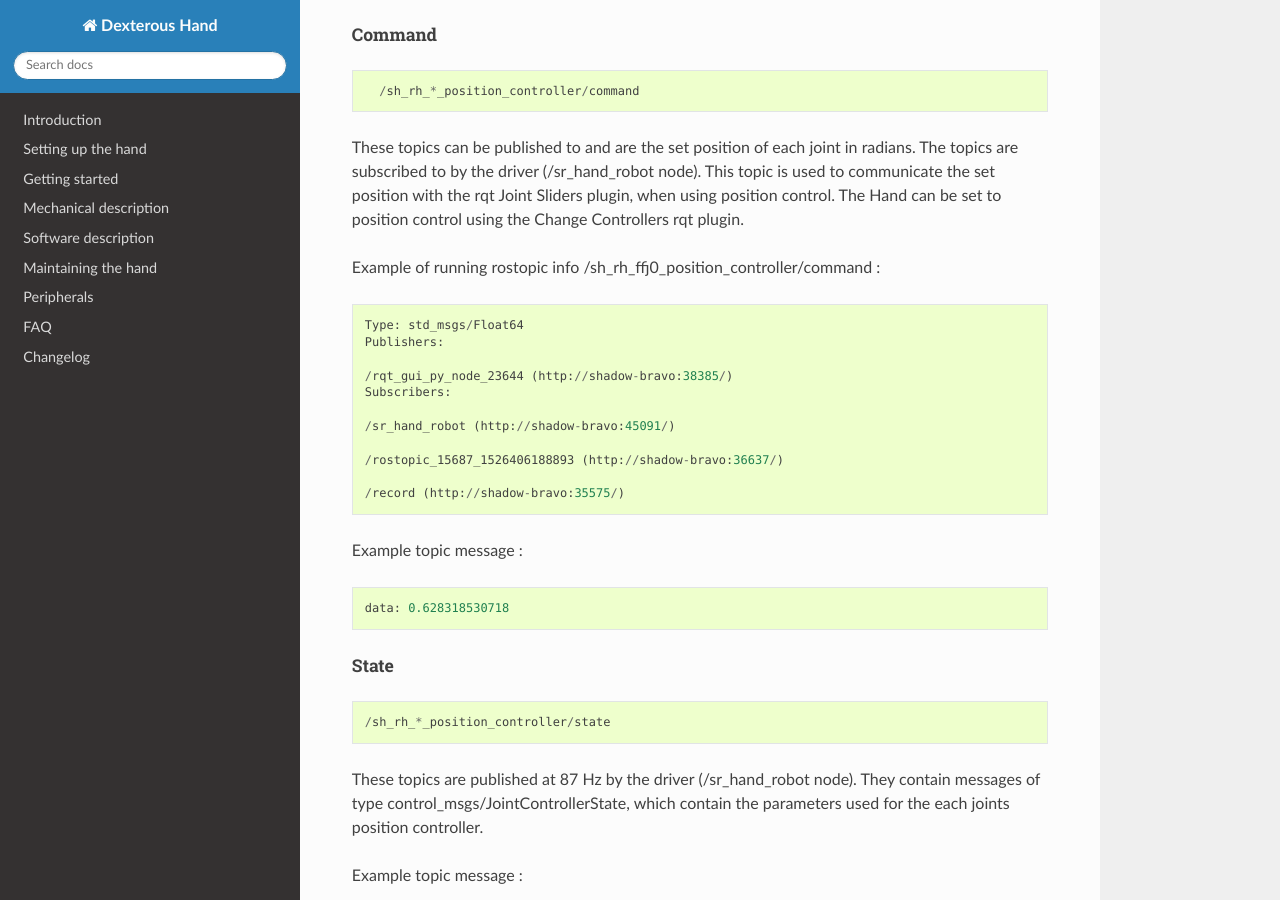
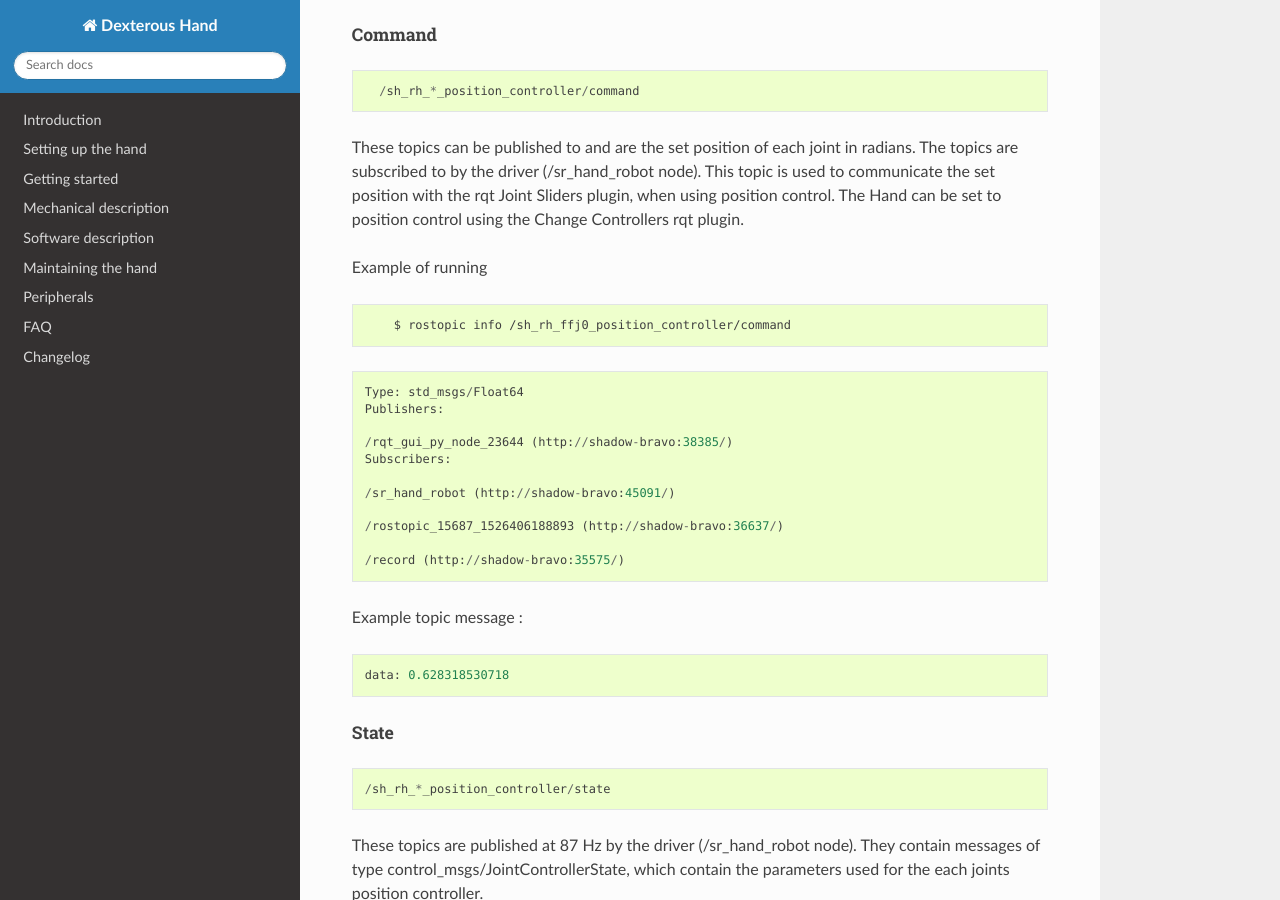
Before and after one commit to shadow-robot/sr_dexterous_hand_documentation, a Sphinx documentation site: the page built from docs/user_guide/3_getting_started.md, in a window 1280 px wide and 900 px high, scrolled down 22070 px. Built offline with Sphinx 7.4.7 and the Read the Docs theme 2.0.0, drawn with Linux system fonts in a browser that asks for light colours.

````diff
--- a/docs/user_guide/3_getting_started.md
+++ b/docs/user_guide/3_getting_started.md
@@ -764,7 +764,10 @@
 
 These topics can be published to and are the set position of each joint in radians. The topics are subscribed to by the driver (/sr_hand_robot node). This topic is used to communicate the set position with the rqt Joint Sliders plugin, when using position control. The Hand can be set to position control using the Change Controllers rqt plugin.
 
-Example of running rostopic info /sh_rh_ffj0_position_controller/command :
+Example of running
+```bash
+    $ rostopic info /sh_rh_ffj0_position_controller/command
+```
 
     Type: std_msgs/Float64
     Publishers:
````
